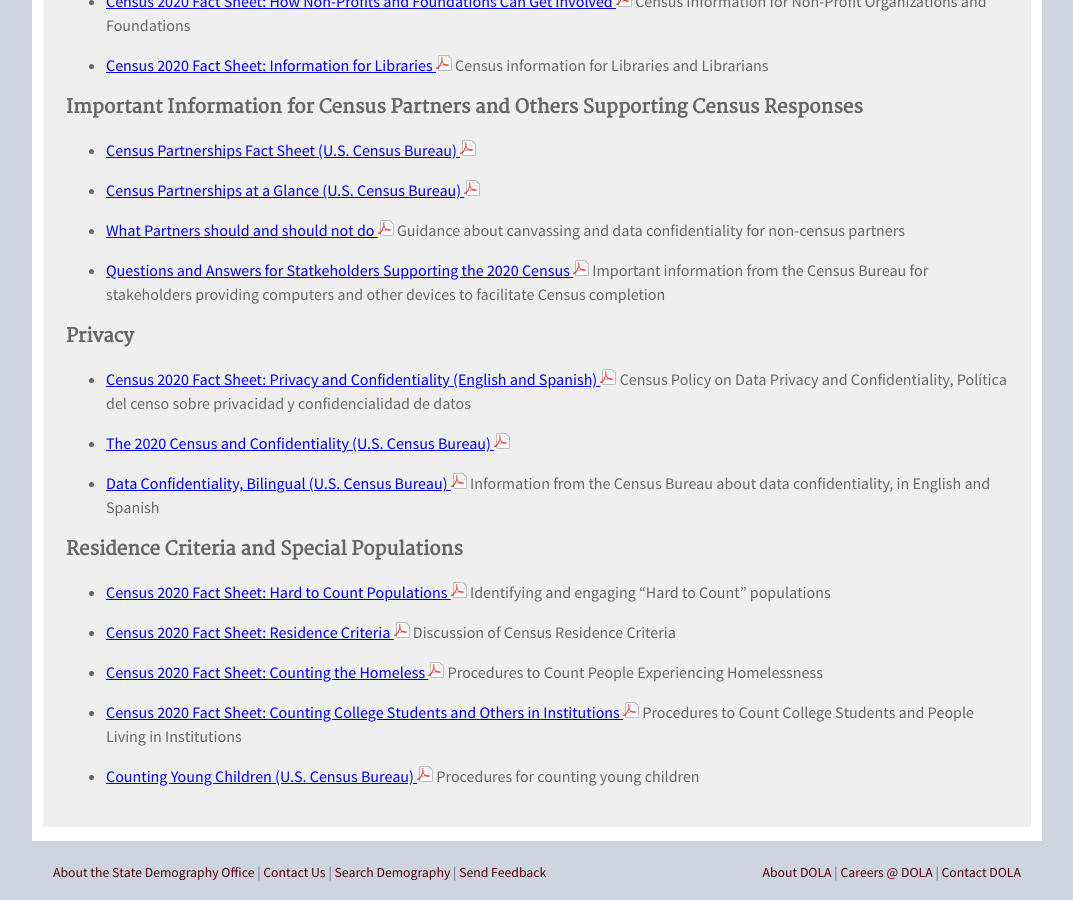
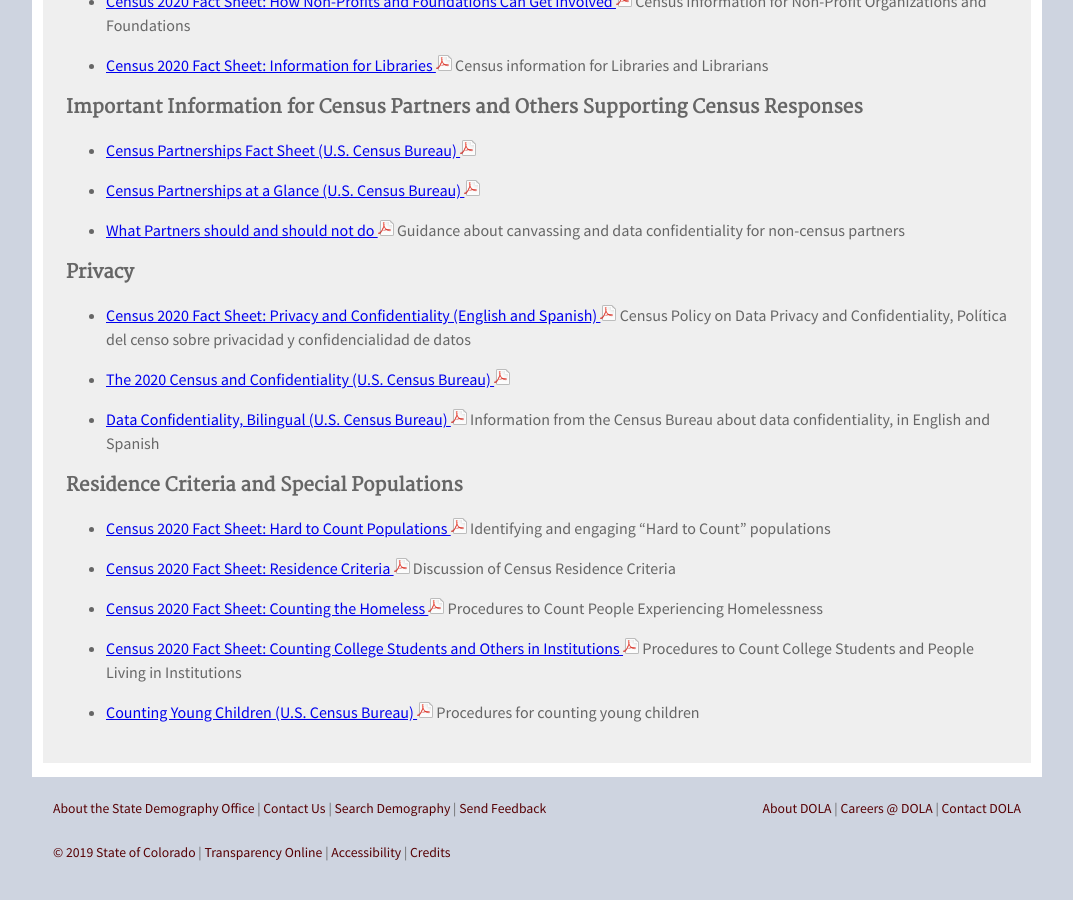
Before and after one commit to TBleess/Website_New, a Jekyll site: the page built from pages/5_CensusACS/2020-factsheets.md, in a window 1280 px wide and 900 px high, scrolled down 936 px. Shown: the whole window, without its empty margins (103-1176 px from the left). Built offline with Jekyll 4.4.1, drawn with Linux system fonts in a browser that asks for light colours.

Commit message:
Update 2020-factsheets.md

```diff
--- a/pages/5_CensusACS/2020-factsheets.md
+++ b/pages/5_CensusACS/2020-factsheets.md
@@ -43,8 +43,6 @@
 
 * [What Partners should and should not do ![pdf](/images/page_white_acrobat.png 'download pdf file')](https://drive.google.com/open?id=1zAJ4Kbx32i71BIg2atgFFzwHxQlW_zo4) Guidance about canvassing and data confidentiality for non-census partners
 
-* [Questions and Answers for Statkeholders Supporting the 2020 Census ![pdf](/images/page_white_acrobat.png 'download pdf file')](https://drive.google.com/open?id=1cK_5pxDEOQR1Chksk7AP0zsepTaDbi7q) Important information from the Census Bureau for stakeholders providing computers and other devices to facilitate Census completion
-
 ### Privacy
 
 * [Census 2020 Fact Sheet: Privacy and Confidentiality (English and Spanish) ![pdf](/images/page_white_acrobat.png 'download pdf file')](https://drive.google.com/open?id=1LhxU2WTITQcol3L2eNXJRzGns96FLFo1) Census Policy on Data Privacy and Confidentiality, Política del censo sobre privacidad y confidencialidad de datos
```
